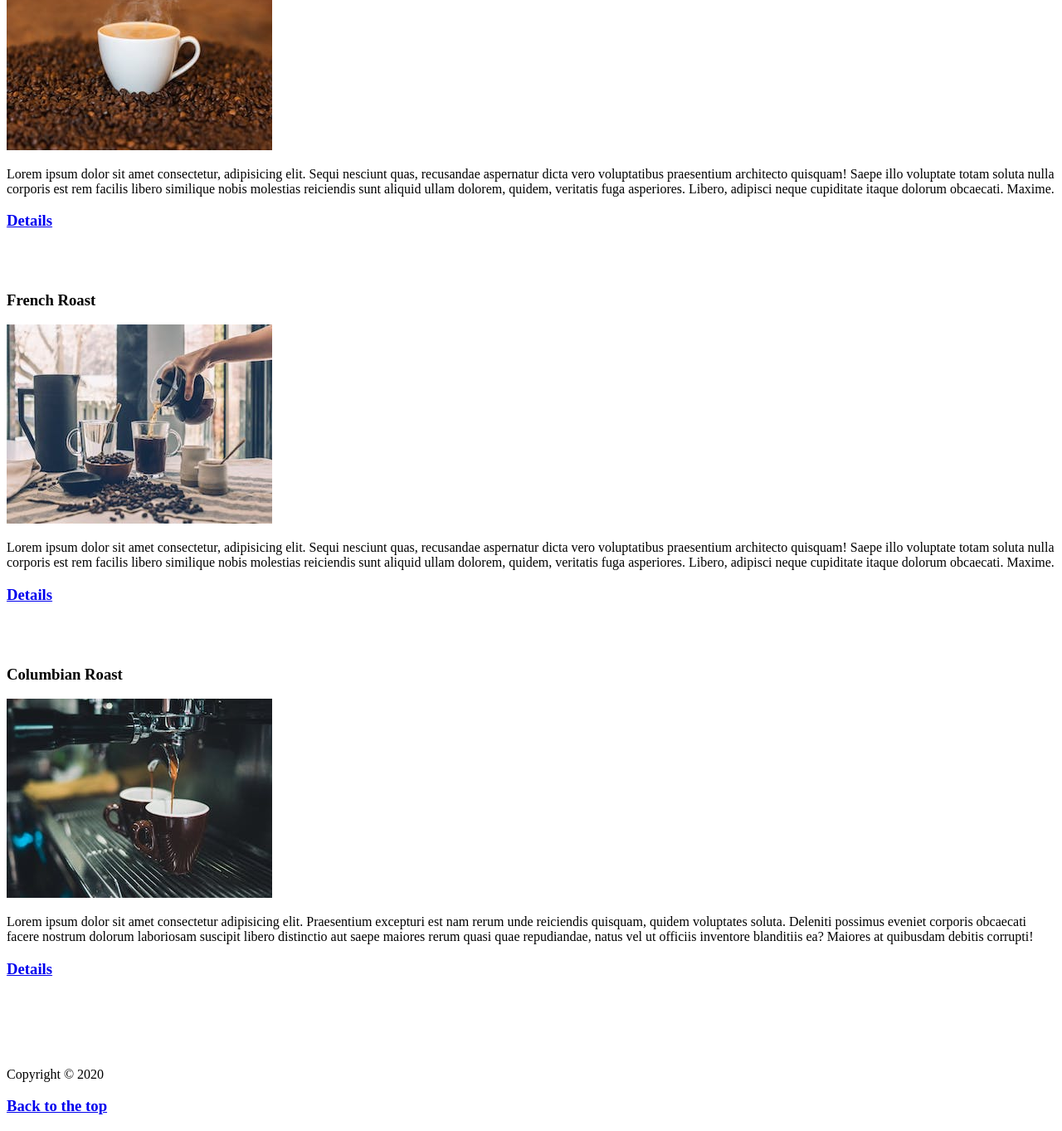
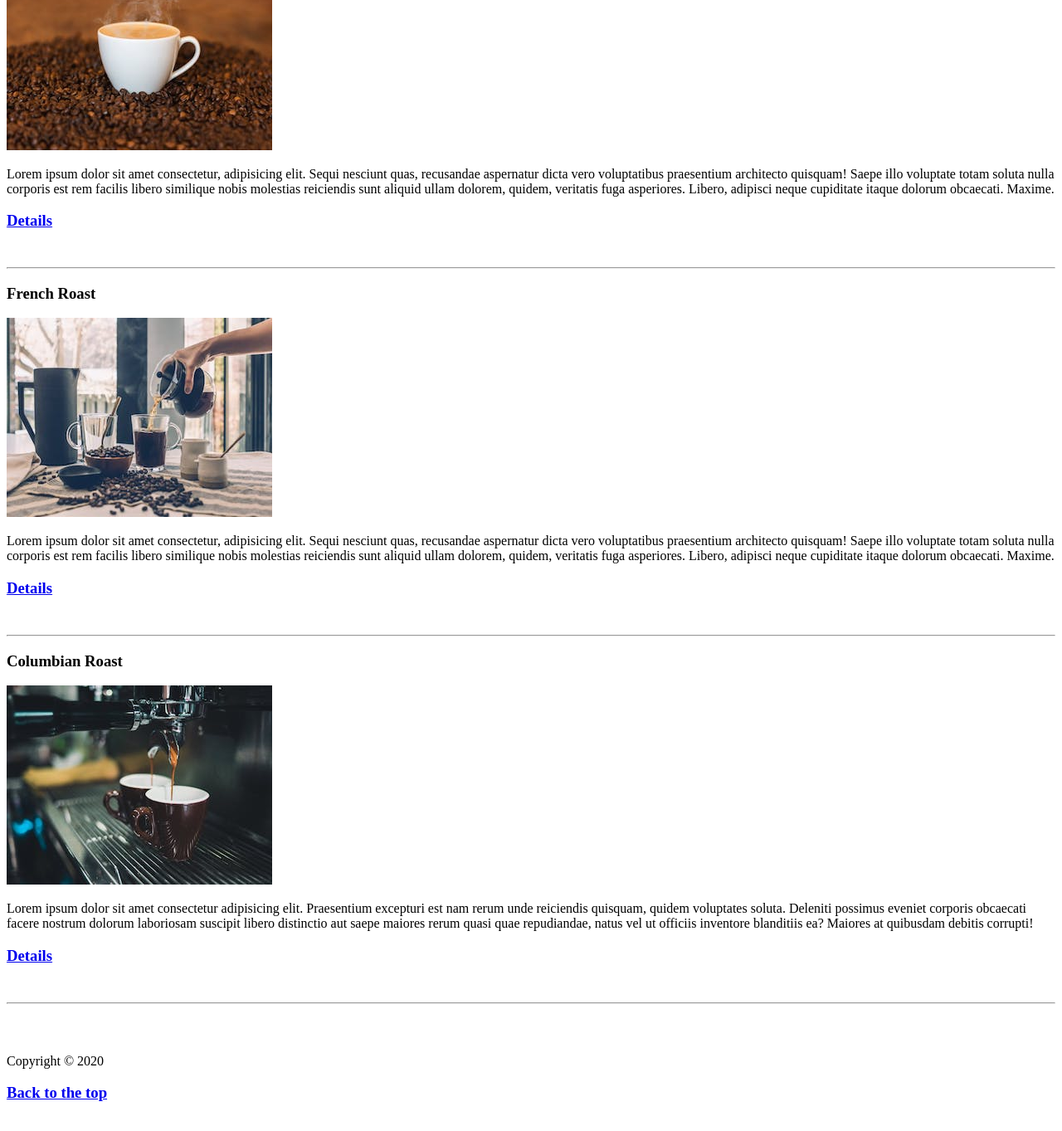
Before and after one commit to Kashin98/Project-Coffee, a plain HTML site: page index.html in a window 1280 px wide. Shown: the part 1456-2819 px from the top of the page at 83% size. Drawn offline with Linux system fonts and the light colour scheme.

Commit message:
Update index.html

```diff
--- a/index.html
+++ b/index.html
@@ -42,7 +42,7 @@
     </p>
     <h3><a href="https://wikipedia.org" target="_blank">Details</a></h3>
     <br />
-    <br />
+    <hr />
     <!-- French Roast -->
     <h3>French Roast</h3>
     <img src="./Coffee/french-roast.jpeg" alt="French Roast" />
@@ -56,7 +56,7 @@
     </p>
     <h3><a href="https://wikipedia.org" target="_blank">Details</a></h3>
     <br />
-    <br />
+    <hr />
     <!-- Columbian Roast -->
     <h3>Columbian Roast</h3>
     <img src="./Coffee/columbian-roast.jpeg" alt="Columbian Roast" />
@@ -70,7 +70,7 @@
     </p>
     <h3><a href="https://wikipedia.org" target="_blank">Details</a></h3>
     <br />
-    <br />
+    <hr />
     <br />
     <br />
     <!-- Copyright and back to the top -->
```
